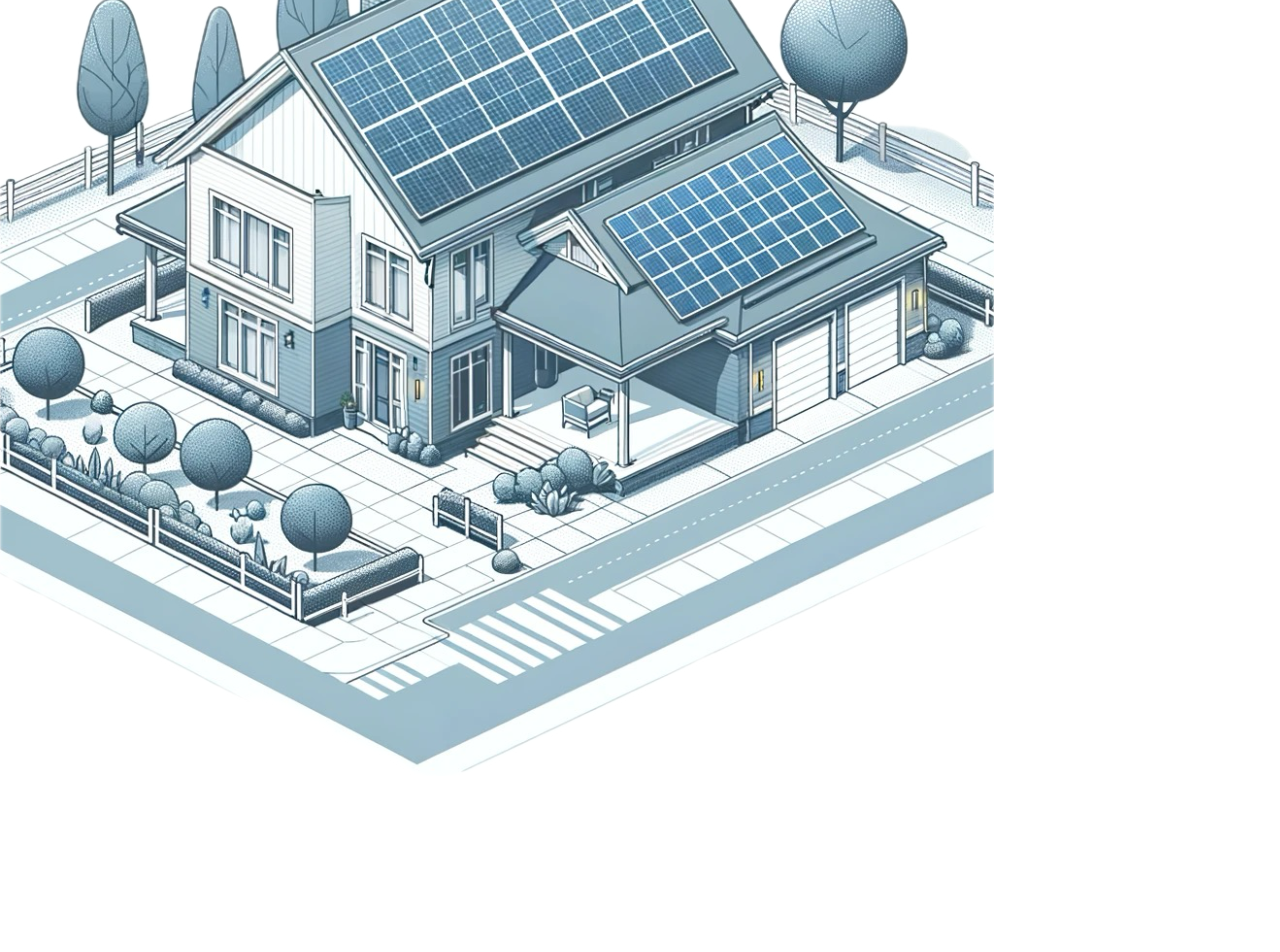
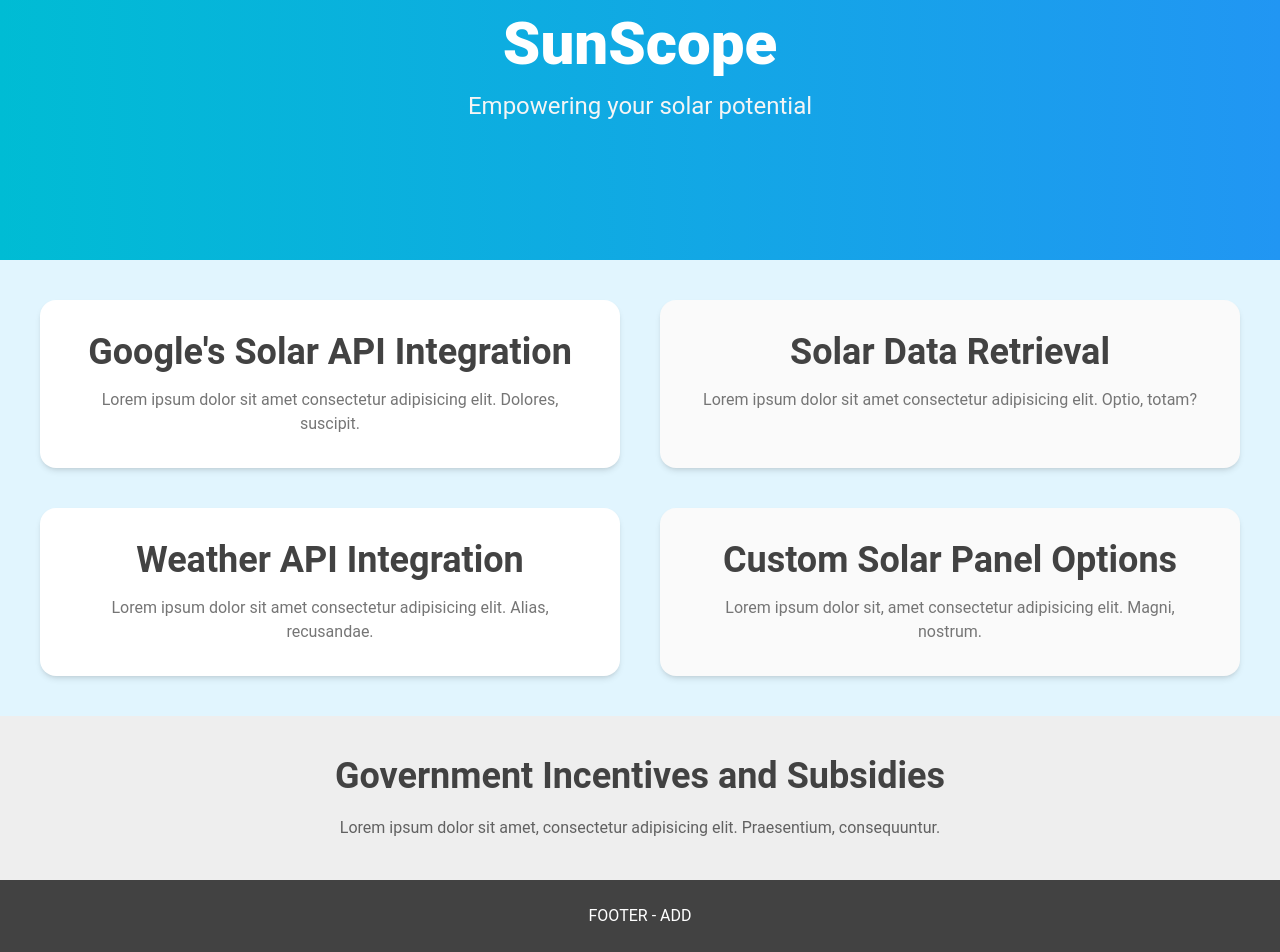
Before and after one commit to JapmeetBrar/SunScope, a React (Vite) app in the folder sunscope/: page / in a window 1280 px wide. Shown: the part 204-1156 px from the top of the page. Before the commit the page ends 980 px from the top, so only its background shows below. Built offline with nearby package versions, Linux system fonts and the light colour scheme.

Commit message:
added home page

```diff
--- a/sunscope/src/components/Home.tsx
+++ b/sunscope/src/components/Home.tsx
@@ -1,9 +1,47 @@
 const Home = () => {
-  return (
-    <div>
-      <img src={"/house_image.png"} alt="react logo" />
-    </div>
-  );
-};
+    return (
+      <div className="min-h-screen bg-light-blue-50 font-modern-sans">
+        <header className="bg-gradient-to-r from-cyan-500 to-blue-500 h-96 flex items-center justify-center">
+          <div className="text-center">
+            <h1 className="text-6xl font-extrabold mb-4 text-white">SunScope</h1>
+            <p className="text-2xl text-gray-100">Empowering your solar potential</p>
+          </div>
+        </header>
 
-export default Home;
+        <div className="grid md:grid-cols-2 gap-10 p-10">
+          <section className="bg-white p-8 rounded-2xl shadow-md hover:shadow-lg transition duration-500">
+            <h2 className="text-4xl font-bold mb-4 text-gray-800">Google's Solar API Integration</h2>
+            <p className="text-gray-600">Lorem ipsum dolor sit amet consectetur adipisicing elit. Dolores, suscipit.</p>
+          </section>
+
+          <section className="bg-gray-50 p-8 rounded-2xl shadow-md hover:shadow-lg transition duration-500">
+            <h2 className="text-4xl font-bold mb-4 text-gray-800">Solar Data Retrieval</h2>
+            <p className="text-gray-600">Lorem ipsum dolor sit amet consectetur adipisicing elit. Optio, totam?</p>
+          </section>
+
+          <section className="bg-white p-8 rounded-2xl shadow-md hover:shadow-lg transition duration-500">
+            <h2 className="text-4xl font-bold mb-4 text-gray-800">Weather API Integration</h2>
+            <p className="text-gray-600">Lorem ipsum dolor sit amet consectetur adipisicing elit. Alias, recusandae.</p>
+          </section>
+
+          <section className="bg-gray-50 p-8 rounded-2xl shadow-md hover:shadow-lg transition duration-500">
+            <h2 className="text-4xl font-bold mb-4 text-gray-800">Custom Solar Panel Options</h2>
+            <p className="text-gray-600">Lorem ipsum dolor sit, amet consectetur adipisicing elit. Magni, nostrum.</p>
+          </section>
+        </div>
+
+        <section className="p-10 bg-gray-200">
+        <h2 className="text-4xl font-bold mb-5 text-gray-800">Government Incentives and Subsidies</h2>
+        <p className="text-gray-700">Lorem ipsum dolor sit amet, consectetur adipisicing elit. Praesentium, consequuntur.</p>
+        </section>
+
+
+
+        <footer className="bg-gray-800 text-white text-center p-6">
+          <p>FOOTER - ADD</p>
+        </footer>
+      </div>
+    );
+  };
+
+  export default Home;
```
